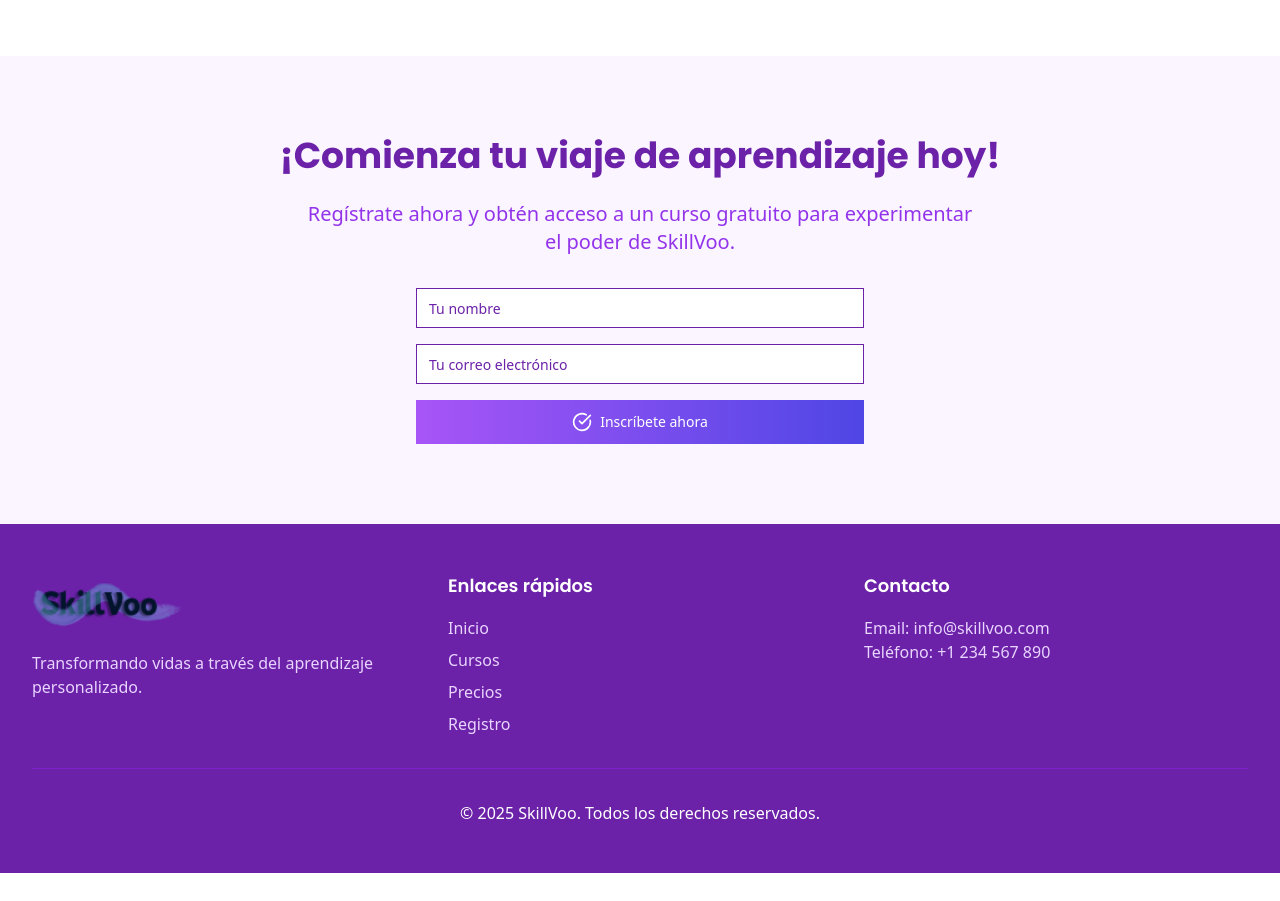
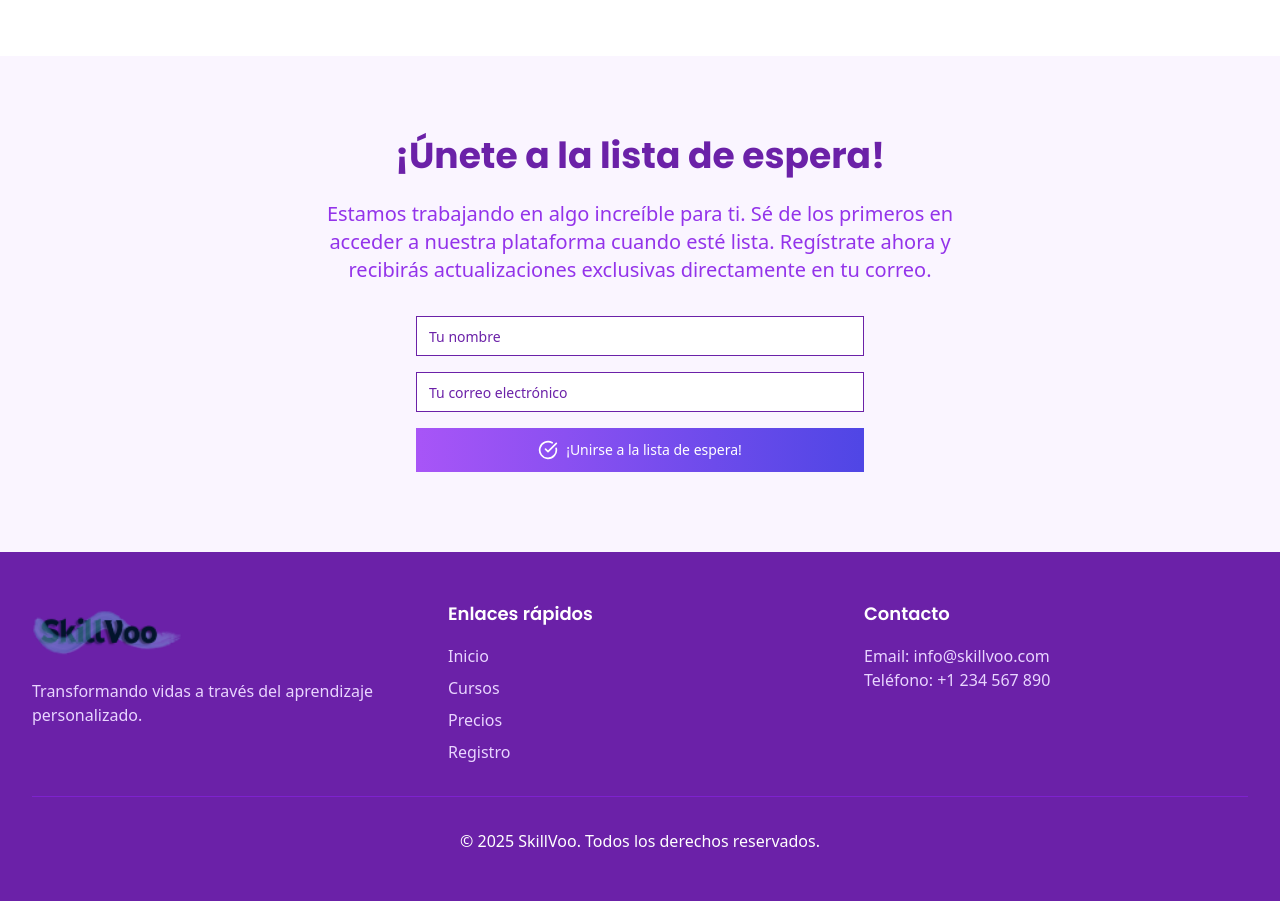
Before and after one commit to Ferrajju/skillvoo-landing, a Next.js app: page / in a window 1280 px wide. Shown: the part 3260-4161 px from the top of the page. Before the commit the page ends 4133 px from the top, so only its background shows below. Built offline with nearby package versions, Linux system fonts and the light colour scheme.

Commit message:
Nuevo Call to Action

```diff
--- a/app/page.tsx
+++ b/app/page.tsx
@@ -384,13 +384,29 @@ export default function LandingPage() {
   className="bg-purple-50 py-20"
 >
   <div className="container mx-auto px-4 sm:px-6 lg:px-8 text-center">
-          <motion.h2 variants={fadeInUp} className="text-4xl font-bold text-purple-800 mb-6 font-heading">
-            ¡Comienza tu viaje de aprendizaje hoy!
+    {/* Título de la sección */}
+    <motion.h2
+      variants={fadeInUp}
+      className="text-4xl font-bold text-purple-800 mb-6 font-heading"
+    >
+      ¡Únete a la lista de espera!
     </motion.h2>
-          <motion.p variants={fadeInUp} className="text-xl text-purple-600 mb-8 max-w-2xl mx-auto">
-            Regístrate ahora y obtén acceso a un curso gratuito para experimentar el poder de SkillVoo.
+
+    {/* Mensaje para indicar que la página está en desarrollo */}
+    <motion.p
+      variants={fadeInUp}
+      className="text-xl text-purple-600 mb-8 max-w-2xl mx-auto"
+    >
+      Estamos trabajando en algo increíble para ti. Sé de los primeros en acceder a nuestra plataforma cuando esté lista.
+      Regístrate ahora y recibirás actualizaciones exclusivas directamente en tu correo.
     </motion.p>
-          <motion.form variants={fadeInUp} onSubmit={handleSubmit} className="max-w-md mx-auto flex flex-col space-y-4">
+
+    {/* Formulario de registro */}
+    <motion.form
+      variants={fadeInUp}
+      onSubmit={handleSubmit}
+      className="max-w-md mx-auto flex flex-col space-y-4"
+    >
       <Input
         type="text"
         placeholder="Tu nombre"
@@ -407,7 +423,10 @@ export default function LandingPage() {
         onChange={(e) => setEmail(e.target.value)}
         required
       />
-            <motion.div whileHover={{ scale: 1.05 }} whileTap={{ scale: 0.95 }}>
+      <motion.div
+        whileHover={{ scale: 1.05 }}
+        whileTap={{ scale: 0.95 }}
+      >
         <Button
           type="submit"
           size="lg"
@@ -416,44 +435,35 @@ export default function LandingPage() {
         >
           {isLoading ? (
             <span className="flex items-center justify-center">
-                    <svg
-                      className="animate-spin -ml-1 mr-3 h-5 w-5 text-white"
-                      xmlns="http://www.w3.org/2000/svg"
-                      fill="none"
-                      viewBox="0 0 24 24"
-                    >
-                      <circle
-                        className="opacity-25"
-                        cx="12"
-                        cy="12"
-                        r="10"
-                        stroke="currentColor"
-                        strokeWidth="4"
-                      ></circle>
-                      <path
-                        className="opacity-75"
-                        fill="currentColor"
-                        d="M4 12a8 8 0 018-8V0C5.373 0 0 5.373 0 12h4zm2 5.291A7.962 7.962 0 014 12H0c0 3.042 1.135 5.824 3 7.938l3-2.647z"
-                      ></path>
+              <svg className="animate-spin -ml-1 mr-3 h-5 w-5 text-white" xmlns="http://www.w3.org/2000/svg" fill="none" viewBox="0 0 24 24">
+                <circle className="opacity-25" cx="12" cy="12" r="10" stroke="currentColor" strokeWidth="4"></circle>
+                <path className="opacity-75" fill="currentColor" d="M4 12a8 8 0 018-8V0C5.373 0 0 5.373 0 12h4zm2 5.291A7.962 7.962 0 014 12H0c0 3.042 1.135 5.824 3 7.938l3-2.647z"></path>
               </svg>
               Procesando...
             </span>
           ) : (
             <span className="flex items-center justify-center">
               <CheckCircle className="w-5 h-5 mr-2" />
-                    Inscríbete ahora
+              ¡Unirse a la lista de espera!
             </span>
           )}
         </Button>
       </motion.div>
     </motion.form>
+
+    {/* Mensaje de confirmación */}
     {message && (
-            <motion.p initial={{ opacity: 0, y: 10 }} animate={{ opacity: 1, y: 0 }} className="mt-4 text-purple-600">
+      <motion.p
+        initial={{ opacity: 0, y: 10 }}
+        animate={{ opacity: 1, y: 0 }}
+        className="mt-4 text-purple-600"
+      >
         {message}
       </motion.p>
     )}
   </div>
 </motion.section>
+
 
       {/* Footer */}
       <motion.footer
```
Lines whose indentation alone changed are shown as unchanged.
